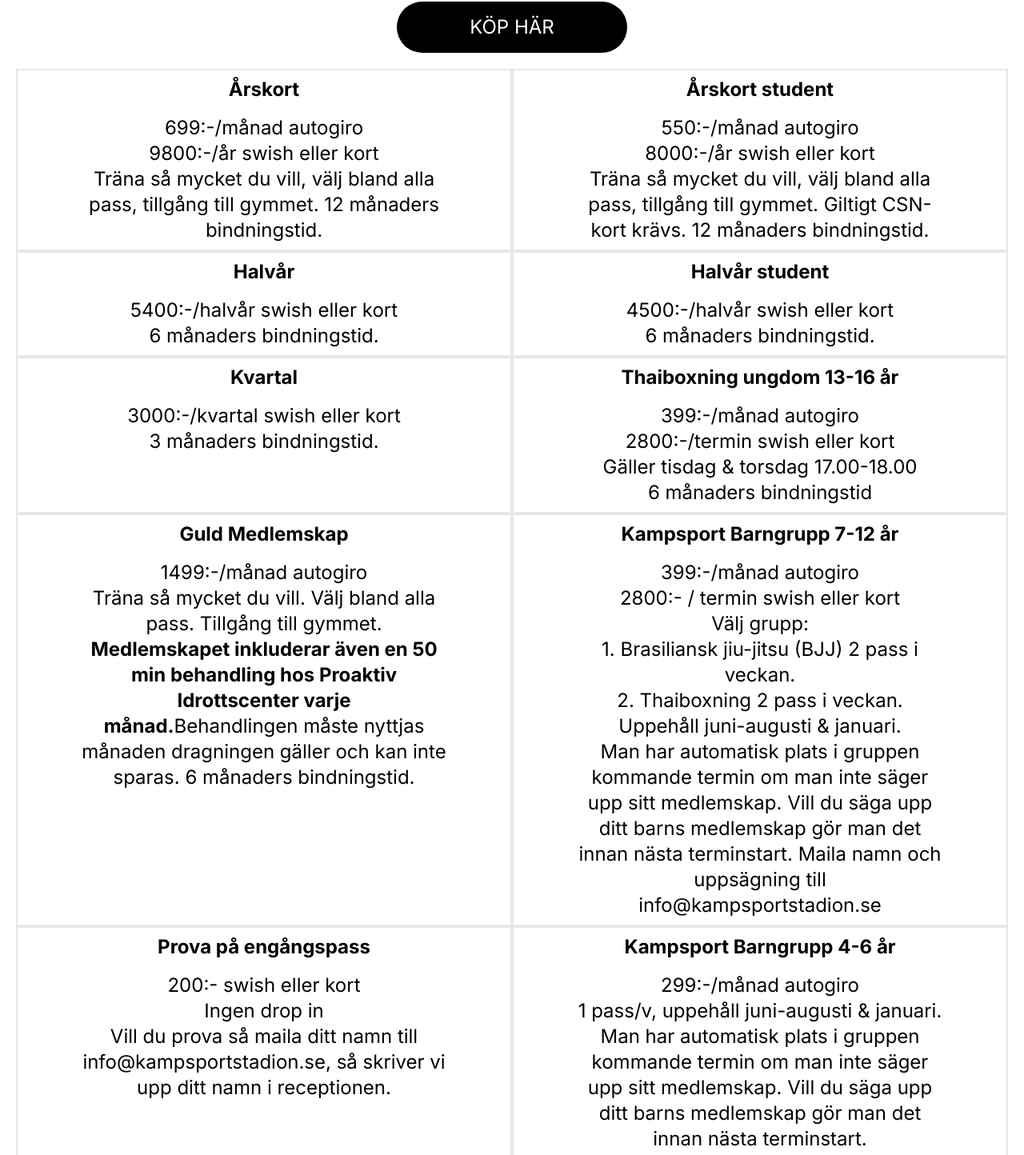
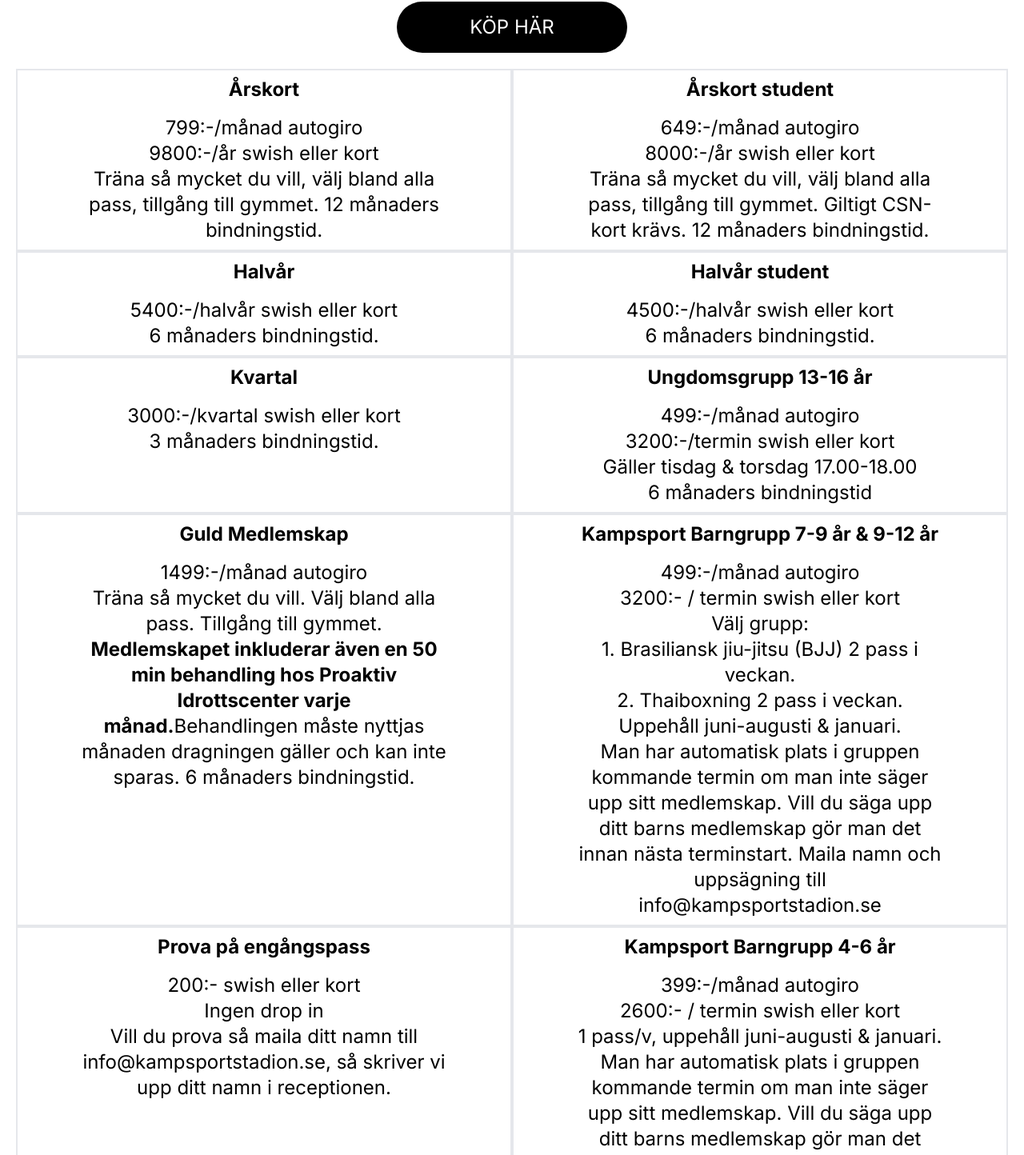
Before and after one commit to GPNaslund/kampsportstadion.se, a Next.js app: page /medlemskap in a window 1280 px wide. Shown: the part 238-1682 px from the top of the page at 80% size. Built offline with nearby package versions, Linux system fonts and the light colour scheme.

Commit message:
Updates memberships

```diff
--- a/src/app/medlemskap/page.tsx
+++ b/src/app/medlemskap/page.tsx
@@ -15,7 +15,7 @@ export default function MembershipPage() {
 
             <div className="flex flex-col text-center h-full w-900:text-2xl col-start-1">
               <h2 className="border-2 border-b-0 font-bold p-2 w-900:text-2xl">Årskort</h2>
-              <p className="border-2 border-t-0 p-2 flex-grow w-900:px-20">699:-/månad autogiro
+              <p className="border-2 border-t-0 p-2 flex-grow w-900:px-20">799:-/månad autogiro
                 <br></br>
                 9800:-/år swish eller kort
                 <br></br>
@@ -27,7 +27,7 @@ export default function MembershipPage() {
 
             <div className="flex flex-col text-center h-full w-900:text-2xl w-900:col-start-2">
               <h2 className="border-2 border-b-0 font-bold p-2 w-900:text-2xl">Årskort student</h2>
-              <p className="border-2 border-t-0 p-2 flex-grow w-900:px-20">550:-/månad autogiro
+              <p className="border-2 border-t-0 p-2 flex-grow w-900:px-20">649:-/månad autogiro
                 <br></br>
                 8000:-/år swish eller kort
                 <br></br>
@@ -71,10 +71,10 @@ export default function MembershipPage() {
             </div>
 
             <div className="flex flex-col text-center h-full w-900:text-2xl w-900:col-start-2">
-              <h2 className="border-2 border-b-0 font-bold p-2 w-900:text-2xl">Thaiboxning ungdom 13-16 år</h2>
-              <p className="border-2 border-t-0 p-2 flex-grow w-900:px-20">399:-/månad autogiro
+              <h2 className="border-2 border-b-0 font-bold p-2 w-900:text-2xl">Ungdomsgrupp 13-16 år</h2>
+              <p className="border-2 border-t-0 p-2 flex-grow w-900:px-20">499:-/månad autogiro
                 <br></br>
-                2800:-/termin swish eller kort
+                3200:-/termin swish eller kort
                 <br></br>
                 Gäller tisdag & torsdag 17.00-18.00
                 <br></br>
@@ -83,10 +83,10 @@ export default function MembershipPage() {
             </div>
 
             <div className="flex flex-col text-center h-full w-900:text-2xl w-900:col-start-2">
-              <h2 className="border-2 border-b-0 font-bold p-2 w-900:text-2xl">Kampsport Barngrupp 7-12 år</h2>
-              <p className="border-2 border-t-0 p-2 flex-grow w-900:px-20">399:-/månad autogiro
+              <h2 className="border-2 border-b-0 font-bold p-2 w-900:text-2xl">Kampsport Barngrupp 7-9 år & 9-12 år</h2>
+              <p className="border-2 border-t-0 p-2 flex-grow w-900:px-20">499:-/månad autogiro
                 <br></br>
-                2800:- / termin swish eller kort
+                3200:- / termin swish eller kort
                 <br></br>
                 Välj grupp:
                 <br></br>
@@ -104,7 +104,9 @@ export default function MembershipPage() {
 
             <div className="flex flex-col text-center h-full w-900:text-2xl w-900:col-start-2">
               <h2 className="border-2 border-b-0 font-bold p-2 w-900:text-2xl">Kampsport Barngrupp 4-6 år</h2>
-              <p className="border-2 border-t-0 p-2 flex-grow w-900:px-20">299:-/månad autogiro
+              <p className="border-2 border-t-0 p-2 flex-grow w-900:px-20">399:-/månad autogiro
+                <br></br>
+                2600:- / termin swish eller kort
                 <br></br>
                 1 pass/v, uppehåll juni-augusti & januari.
                 <br></br>
```
